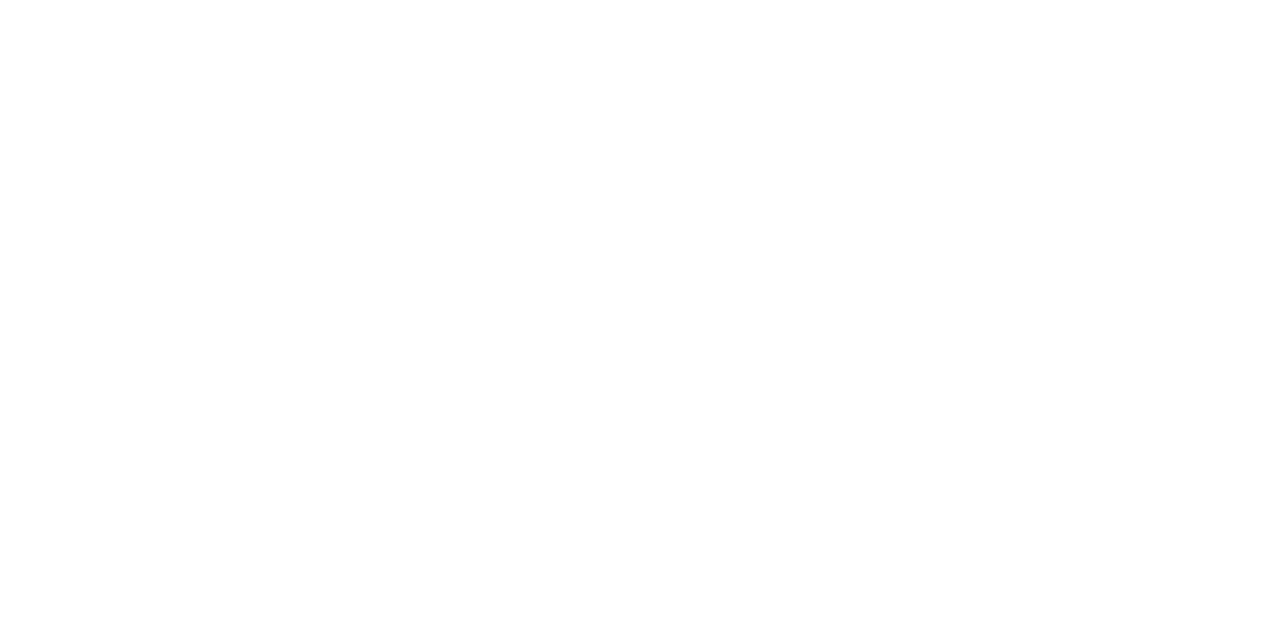
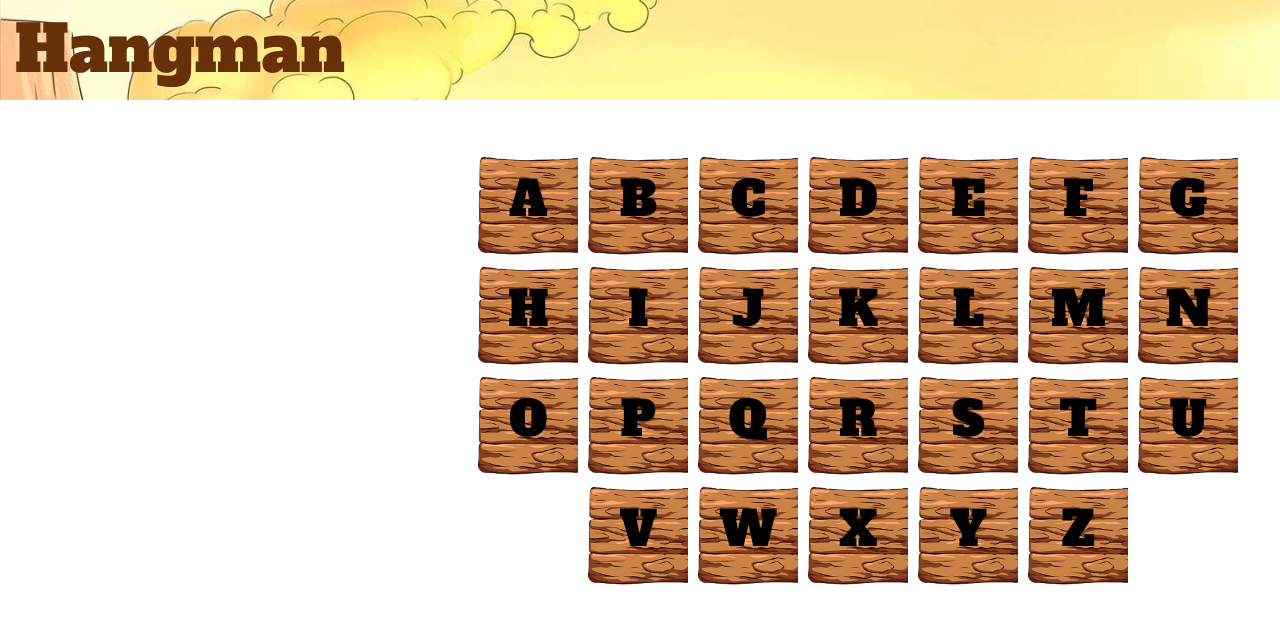
Before and after one commit to gleopoldo/hangman, a Vue app in the folder front-end/: page /#/game in a window 1280 px wide. Shown: the top 624 px of the page. Built offline with nearby package versions, Linux system fonts and the light colour scheme.

Commit message:
Display all the alphabet

```diff
--- /dev/null
+++ b/front-end/src/components/Game.vue
@@ -0,0 +1,72 @@
+<template>
+  <div id="game">
+      <header class="nav">
+        <h1>Hangman</h1>
+    </header>
+    <div class="row">
+      <div class="col-md-4"></div>
+      <div class="alphabet-board col-md-8">
+        <div v-for="letter in alphabet" class="letter-board">
+          {{ letter }}
+        </div>
+      </div>
+    </div>
+  </div>
+</template>
+
+<script>
+export default {
+  name: 'Game',
+  data: function () {
+    return {}
+  },
+  computed: {
+    alphabet: function () {
+      let firstLetter = 'A'.charCodeAt(0)
+      let lastLetter = 'Z'.charCodeAt(0)
+
+      return Array.from(
+        new Array(lastLetter - firstLetter + 1),
+        (_, index) => String.fromCharCode(firstLetter + index)
+      )
+    }
+  }
+}
+</script>
+
+<style lang="sass">
+header
+  height: 100px;
+  background: url('../assets/background.jpg') no-repeat center center fixed;
+  -webkit-background-size: cover;
+  -moz-background-size: cover;
+  -o-background-size: cover;
+
+  h1
+    padding: 15px;
+    font-size: 4em;
+    font-family: 'Alfa Slab One', cursive;
+    font-weight: 100;
+    color: #65300a;
+
+.alphabet-board
+  margin-top: 50px;
+  display: flex;
+  flex-wrap: wrap;
+  justify-content: center;
+
+.letter-board
+  font-family: 'Alfa Slab One', cursive;
+  font-size: 3em;
+  color: black
+  padding: 1%;
+  margin: 5px;
+  background: url('../assets/square_wood0001.png');
+  -webkit-background-size: cover;
+  -moz-background-size: cover;
+  -o-background-size: cover;
+  float: left;
+  width: 100px;
+  height: 100px;
+
+</style>
--- a/front-end/src/components/Home.vue
+++ b/front-end/src/components/Home.vue
@@ -9,7 +9,7 @@
 
     <div class="row">
       <div class="col-md-12">
-        <a href="#" class="btn btn-primary">Play</a>
+        <router-link to="/game" class="btn btn-primary">Play</router-link>
       </div>
     </div>
   </div>
--- a/front-end/src/router/index.js
+++ b/front-end/src/router/index.js
@@ -1,6 +1,7 @@
 import Vue from 'vue'
 import Router from 'vue-router'
 import Home from '@/components/Home'
+import Game from '@/components/Game'
 
 Vue.use(Router)
 
@@ -10,6 +11,11 @@
       path: '/',
       name: 'Home',
       component: Home
+    },
+    {
+      path: '/game',
+      name: 'Game',
+      component: Game
     }
   ]
 })
```
